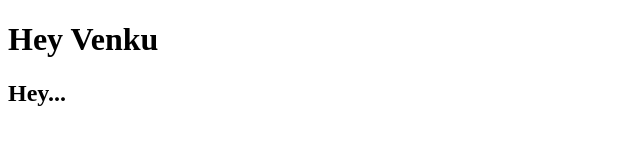
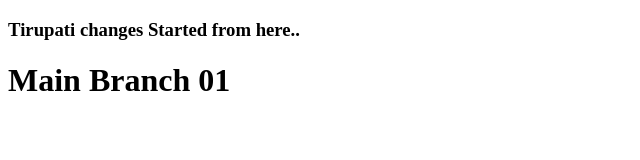
Before and after one commit to Venkat-Sidd/calculat, a plain HTML site: page index.html in a window 1280 px wide. Shown: the whole page, without its empty margins (0-640 px from the left). Drawn offline with Linux system fonts and the light colour scheme.

Commit message:
main Tirupati  commit 01

```diff
--- a/index.html
+++ b/index.html
@@ -6,7 +6,7 @@
     <title>Document</title>
 </head>
 <body>
-    <h1>Hey Venku</h1>
-    <h2>Hey...</h2>
+    <h3>Tirupati changes Started from here..</h3>
+    <h1>Main Branch 01</h1>
 </body>
 </html>
```
